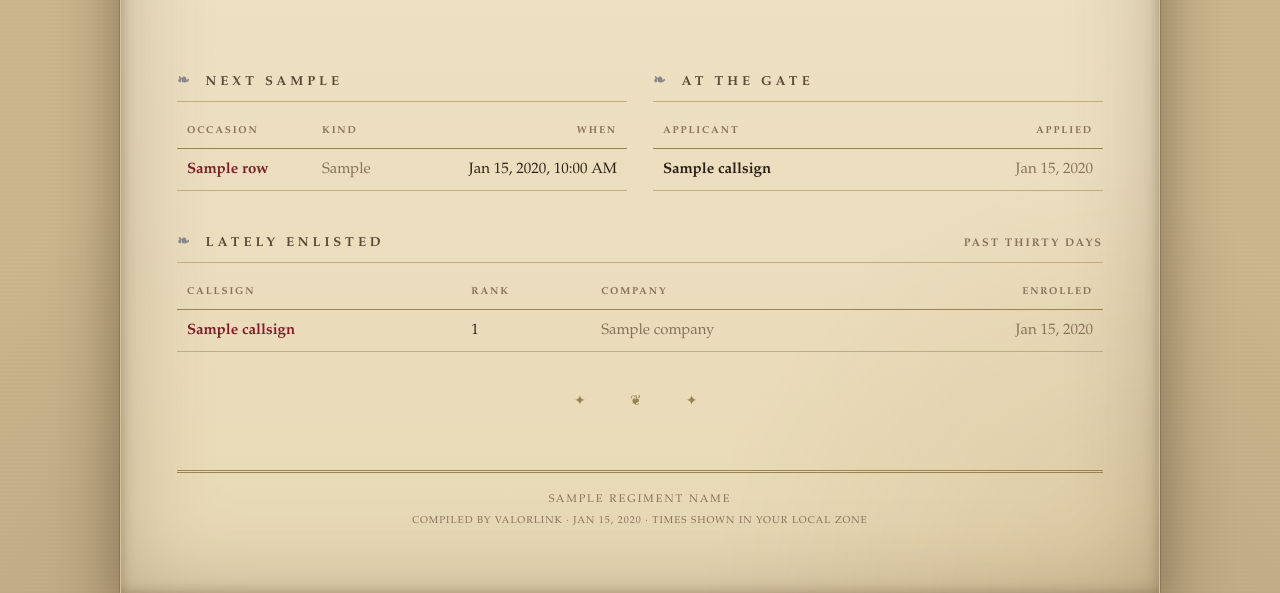
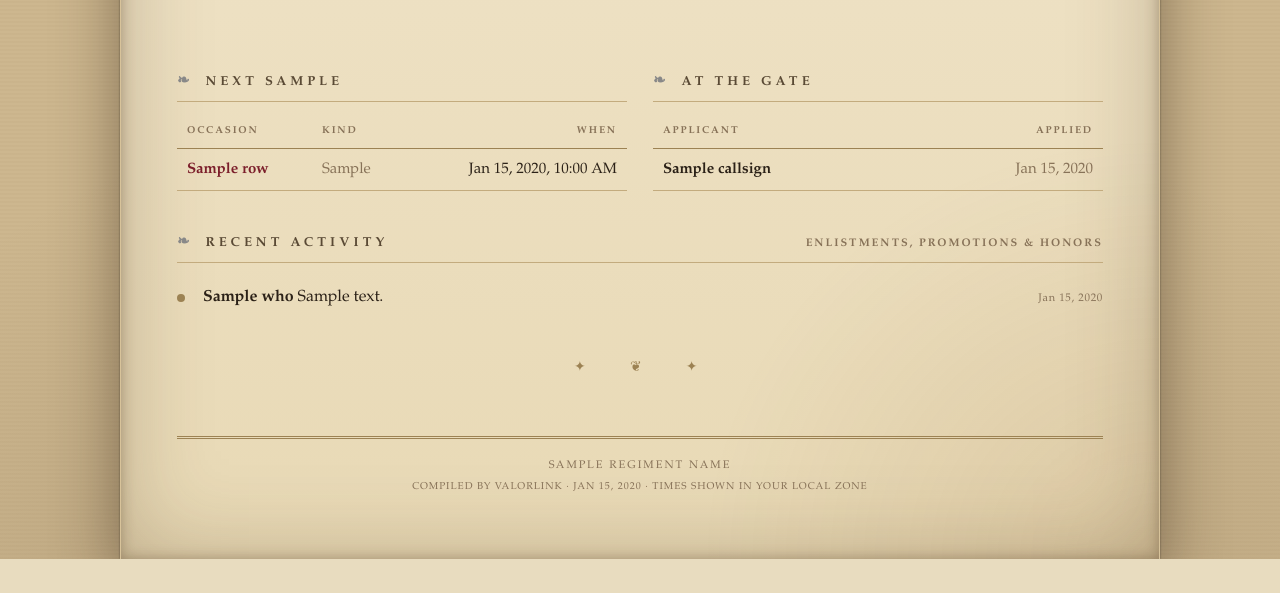
Before and after one commit to Uncreatedlemon91/ValorLink, a FastAPI app: template web/templates/headquarters.html in a window 1280 px wide. Shown: the part 535-1128 px from the top of the page. After the commit the page ends 1094 px from the top, so only its background shows below. Run offline with FastAPI, Linux system fonts and the light colour scheme; the template is opened without the code that fills it: most values are stand-ins (such as "Sample title", 1, 10 or a date in 2020).

Commit message:
Recent-activity feed on each unit's Headquarters page (#27)
Replaces the "Lately Enlisted" table on a unit's home page with a richer
"Recent Activity" feed drawn from that unit's own database: enlistments,
promotions (parsed from the service log), and honors earned — newest first,
timestamps localized to the viewer. Reuses the feed styling from the platform
directory feed.


Claude-Session: https://claude.ai/code/session_01FruyoPFdqMU9jC6ioKNCvC

Co-authored-by: Claude <noreply@anthropic.com>

```diff
--- a/web/app.py
+++ b/web/app.py
@@ -16,6 +16,7 @@ from __future__ import annotations
 
 import json
 import os
+import re
 from collections import defaultdict
 from datetime import datetime, timedelta
 from pathlib import Path
@@ -36,6 +37,7 @@ from db.models import (
     Member,
     MemberAward,
     Rank,
+    ServiceHistoryEntry,
 )
 from tenancy.registry import registry_session
 from tenancy.resolve import all_tenants, listed_tenants, slug_from_host, tenant_by_slug
@@ -318,6 +320,46 @@ def _render_directory(request: Request):
 # --------------------------------------------------------------------------- #
 
 
+def _unit_activity(session: Session, limit: int = 12):
+    """Recent activity within one unit (its bound session): enlistments,
+    promotions, and honors, newest first."""
+    cutoff = datetime.utcnow() - timedelta(days=60)
+    items = []
+    for m in (
+        session.query(Member)
+        .filter(Member.joined_date >= cutoff)
+        .order_by(Member.joined_date.desc())
+        .limit(10)
+    ):
+        items.append({"when": m.joined_date, "kind": "enlist", "who": m.callsign, "text": "enlisted"})
+    for e in (
+        session.query(ServiceHistoryEntry)
+        .filter(ServiceHistoryEntry.date >= cutoff, ServiceHistoryEntry.entry.like("Promoted%"))
+        .order_by(ServiceHistoryEntry.date.desc())
+        .limit(10)
+    ):
+        member = session.get(Member, e.member_id)
+        who = member.callsign if member else "A member"
+        match = re.search(r" to (.+?) by ", e.entry)
+        text = f"was promoted to {match.group(1)}" if match else "was promoted"
+        items.append({"when": e.date, "kind": "promote", "who": who, "text": text})
+    for a in (
+        session.query(MemberAward)
+        .filter(MemberAward.date_awarded >= cutoff)
+        .order_by(MemberAward.date_awarded.desc())
+        .limit(10)
+    ):
+        member = session.get(Member, a.member_id)
+        award = a.award_type
+        items.append({
+            "when": a.date_awarded, "kind": "award",
+            "who": member.callsign if member else "A member",
+            "text": f"earned {award.name}" if award else "earned an honor",
+        })
+    items.sort(key=lambda x: x["when"] or datetime.min, reverse=True)
+    return items[:limit]
+
+
 @app.get("/", response_class=HTMLResponse)
 def headquarters(request: Request, session: Session = Depends(get_session)):
     if directory_mode(request):
@@ -333,14 +375,7 @@ def headquarters(request: Request, session: Session = Depends(get_session)):
     }
     counts["enrolled"] = counts["active"] + counts["loa"] + counts["inactive"]
 
-    thirty_days_ago = datetime.utcnow() - timedelta(days=30)
-    recent_enlistments = (
-        session.query(Member)
-        .filter(Member.joined_date >= thirty_days_ago)
-        .order_by(Member.joined_date.desc())
-        .limit(6)
-        .all()
-    )
+    activity = _unit_activity(session)
 
     upcoming = (
         session.query(Event)
@@ -357,7 +392,7 @@ def headquarters(request: Request, session: Session = Depends(get_session)):
 
     ctx.update(
         counts=counts,
-        recent_enlistments=recent_enlistments,
+        activity=activity,
         upcoming=upcoming,
         pending=pending,
         company_count=len(companies),
--- a/web/static/css/valorlink.css
+++ b/web/static/css/valorlink.css
@@ -608,6 +608,7 @@ button.btn { cursor: pointer; font-family: var(--serif); }
 .feed-dot { width: 8px; height: 8px; border-radius: 50%; background: var(--rule-strong); align-self: center; }
 .feed-enlist .feed-dot { background: #3f6b3a; }
 .feed-award .feed-dot { background: #b8860b; }
+.feed-promote .feed-dot { background: var(--union); }
 .feed-unit .feed-dot { background: var(--seal); }
 .feed-text { color: var(--ink); }
 .feed-when { font-size: 11px; color: var(--ink-faint); letter-spacing: 0.06em; white-space: nowrap; }
--- a/web/templates/headquarters.html
+++ b/web/templates/headquarters.html
@@ -88,23 +88,19 @@
   </section>
 </div>
 
-<h2 class="section">Lately Enlisted <span class="tally">past thirty days</span></h2>
-{% if recent_enlistments %}
-  <table class="ledger">
-    <thead><tr><th>Callsign</th><th>Rank</th><th>Company</th><th class="num">Enrolled</th></tr></thead>
-    <tbody>
-    {% for m in recent_enlistments %}
-      <tr>
-        <td class="callsign"><a href="/dossier/{{ m.discord_id }}">{{ m.callsign }}</a></td>
-        <td>{{ m.rank }}</td>
-        <td class="muted">{{ m.company }}</td>
-        <td class="num muted">{{ m.joined_date|fmt_date }}</td>
-      </tr>
+<h2 class="section">Recent Activity <span class="tally">enlistments, promotions &amp; honors</span></h2>
+{% if activity %}
+  <ul class="feed">
+    {% for a in activity %}
+      <li class="feed-{{ a.kind }}">
+        <span class="feed-dot"></span>
+        <span class="feed-text"><b>{{ a.who }}</b> {{ a.text }}</span>
+        <time class="feed-when" datetime="{{ a.when.strftime('%Y-%m-%dT%H:%M:%SZ') }}" data-local data-fmt="date">{{ a.when.strftime('%d %b') }}</time>
+      </li>
     {% endfor %}
-    </tbody>
-  </table>
+  </ul>
 {% else %}
-  <p class="empty">No new enlistments have been mustered this month.</p>
+  <p class="empty">No recent activity to report.</p>
 {% endif %}
 
 <div class="ornament">✦ &nbsp; ❦ &nbsp; ✦</div>
```
Also changed, not shown: web/tests/test_officer_actions.py (+23 -0 lines).
